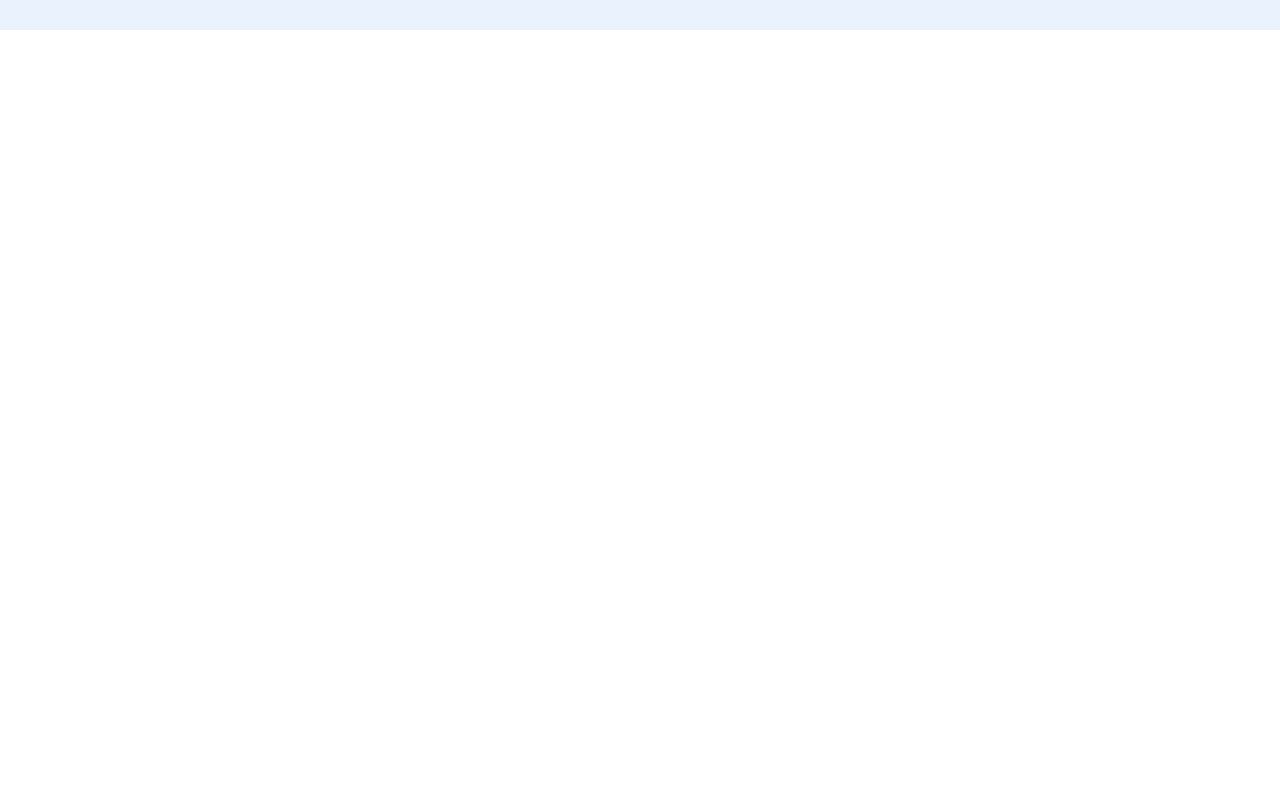
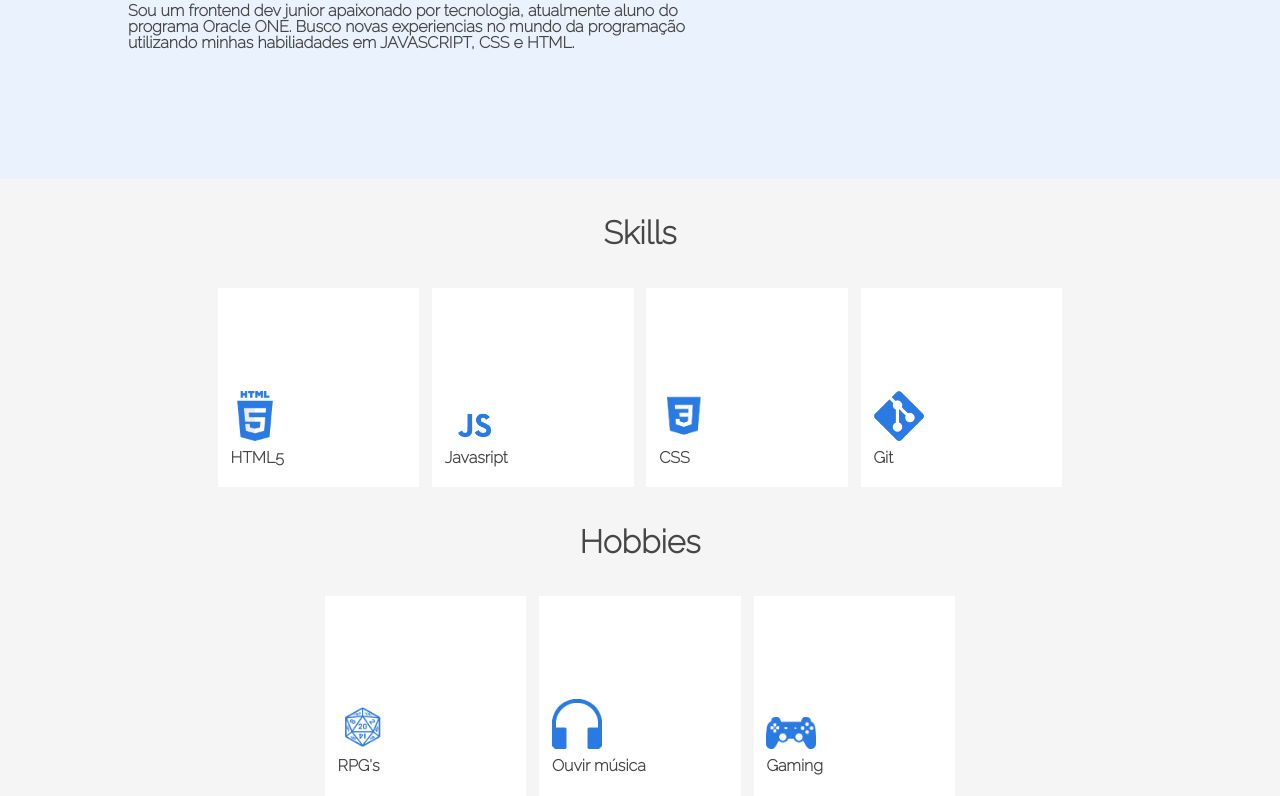
Before and after one commit to PopCPS/Portfolio, a plain HTML site: page index.html in a window 1280 px wide. Shown: the part 696-1492 px from the top of the page. Before the commit the page ends 800 px from the top, so only its background shows below. Drawn offline with Linux system fonts and the light colour scheme.

Commit message:
Fim a area de hobbies e skills

```diff
--- a/css/style.css
+++ b/css/style.css
@@ -85,21 +85,57 @@
     background: #EAF2FD;
     display: flex;
     flex-direction: column;
-    padding: 64px;
+    padding: 10%;
 }
 
 .conteudo__sobremim__titulo {
     font-size: 32px;
     font-weight: 700;
-    padding: 0 10% 0 10%;
+    margin-bottom: 2%;
 }
 
 .conteudo__sobremim__texto {
     font-size: 16px;
     font-weight: 600;
-    padding: 0 10% 0 10%;
     width: 60%;
 }
+
+.conteudo__skills__lista, .conteudo__hobbies__lista {
+    display: flex;
+    background: #F5F5F5;
+    gap: 1%;
+    justify-content: center;
+}
+
+.conteudo__skills__titulo, .conteudo__hobbies__titulo {
+    text-align: center;
+    font-weight: 700;
+    font-size: 32px;
+    padding: 3%;
+    background: #F5F5F5;
+}
+
+.conteudo__skills__lista__items, .conteudo__hobbies__lista__items {
+    width: 176px;
+    height: 174px;
+    display: flex;
+    flex-direction: column;
+    padding: 1%;
+    justify-content: flex-end;
+    background: #FFFFFF;
+}
+
+.conteudo__skills__lista__img, .conteudo__hobbies__lista__img {
+    height: auto;
+    width: 50px;
+}
+
+.conteudo__skills__lista__txt, .conteudo__hobbies__lista__txt {
+    font-weight: 700;
+    font-size: 16px;
+    margin: 5% 0;
+}
+
 
 @media screen and (min-width: 0) {
 
--- a/index.html
+++ b/index.html
@@ -69,11 +69,41 @@
                     JAVASCRIPT, CSS e HTML.
                 </p>
             </div>
-            <div>
-
-            </div>
-            <div>
-
+            <div class="conteudo__skills__hobbies">
+                <h3 class="conteudo__skills__titulo">Skills</h3>
+                <div class="conteudo__skills__lista">
+                    <div class="conteudo__skills__lista__items">
+                        <img class="conteudo__skills__lista__img" src="img/HTML.png">
+                        <p class="conteudo__skills__lista__txt">HTML5</p>
+                    </div>
+                    <div class="conteudo__skills__lista__items">
+                        <img class="conteudo__skills__lista__img" src="img/JS.png">
+                        <p class="conteudo__skills__lista__txt">Javasript</p>
+                    </div>
+                    <div class="conteudo__skills__lista__items">
+                        <img class="conteudo__skills__lista__img" src="img/CSS.png">
+                        <p class="conteudo__skills__lista__txt">CSS</p>
+                    </div>
+                    <div class="conteudo__skills__lista__items">
+                        <img class="conteudo__skills__lista__img" src="img/Git.png">
+                        <p class="conteudo__skills__lista__txt">Git</p>
+                    </div>
+                </div>
+                <h3 class="conteudo__hobbies__titulo">Hobbies</h3>
+                <div class="conteudo__hobbies__lista">
+                    <div class="conteudo__hobbies__lista__items">
+                        <img class="conteudo__hobbies__lista__img" src="img/RPG.png">
+                        <p class="conteudo__hobbies__lista__txt">RPG's</p>
+                    </div>
+                    <div class="conteudo__hobbies__lista__items">
+                        <img class="conteudo__hobbies__lista__img" src="img/Musica.png">
+                        <p class="conteudo__hobbies__lista__txt">Ouvir música</p>
+                    </div>
+                    <div class="conteudo__hobbies__lista__items">
+                        <img class="conteudo__hobbies__lista__img gaming" src="img/Gaming.png">
+                        <p class="conteudo__hobbies__lista__txt">Gaming</p>
+                    </div>
+                </div>
             </div>
             <div>
 
```
Also changed, not shown: img/CSS.png (added), img/Gaming.png (added), img/Git.png (added), img/HTML.png (added), img/JS.png (added), img/Musica.png (added), img/RPG.png (added).
